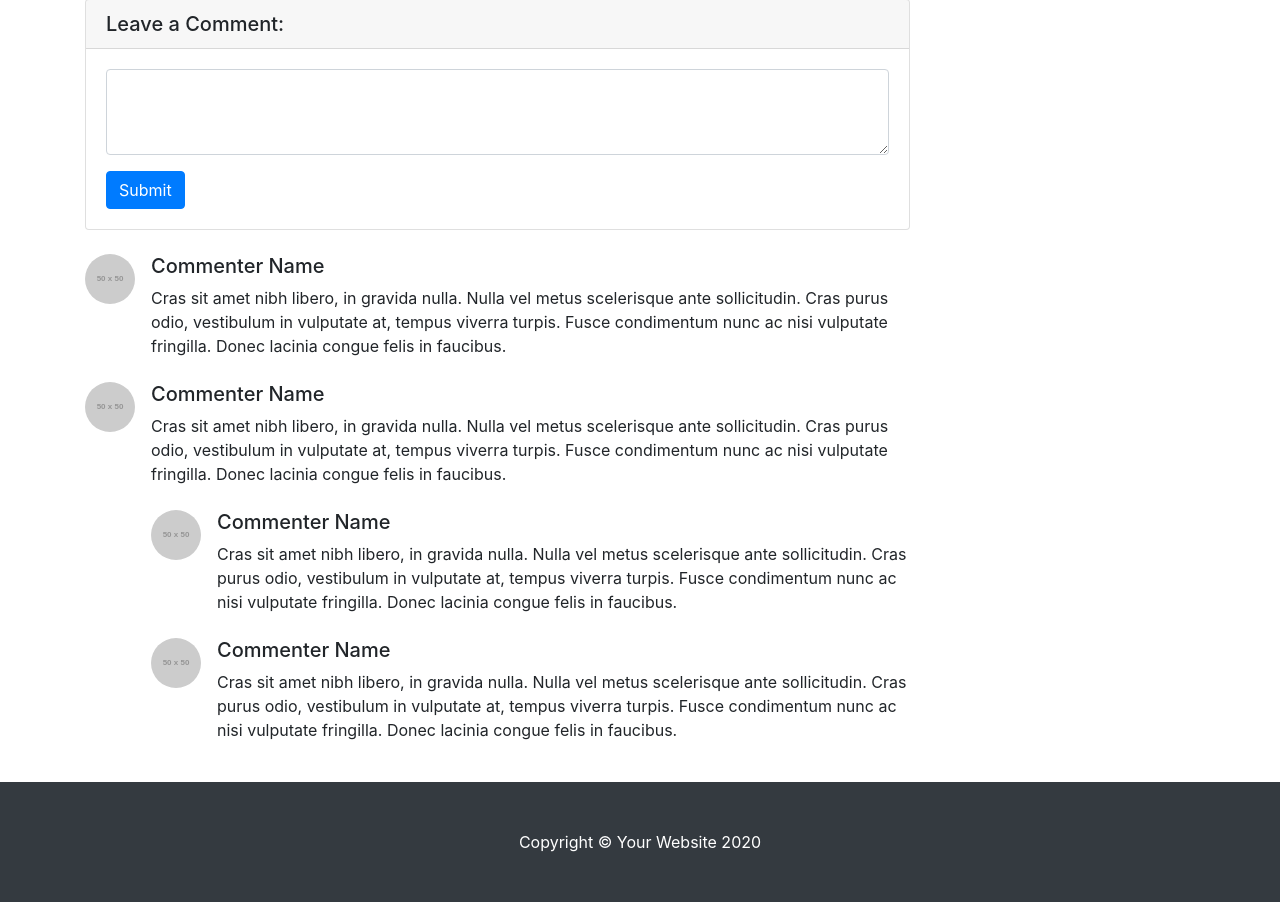
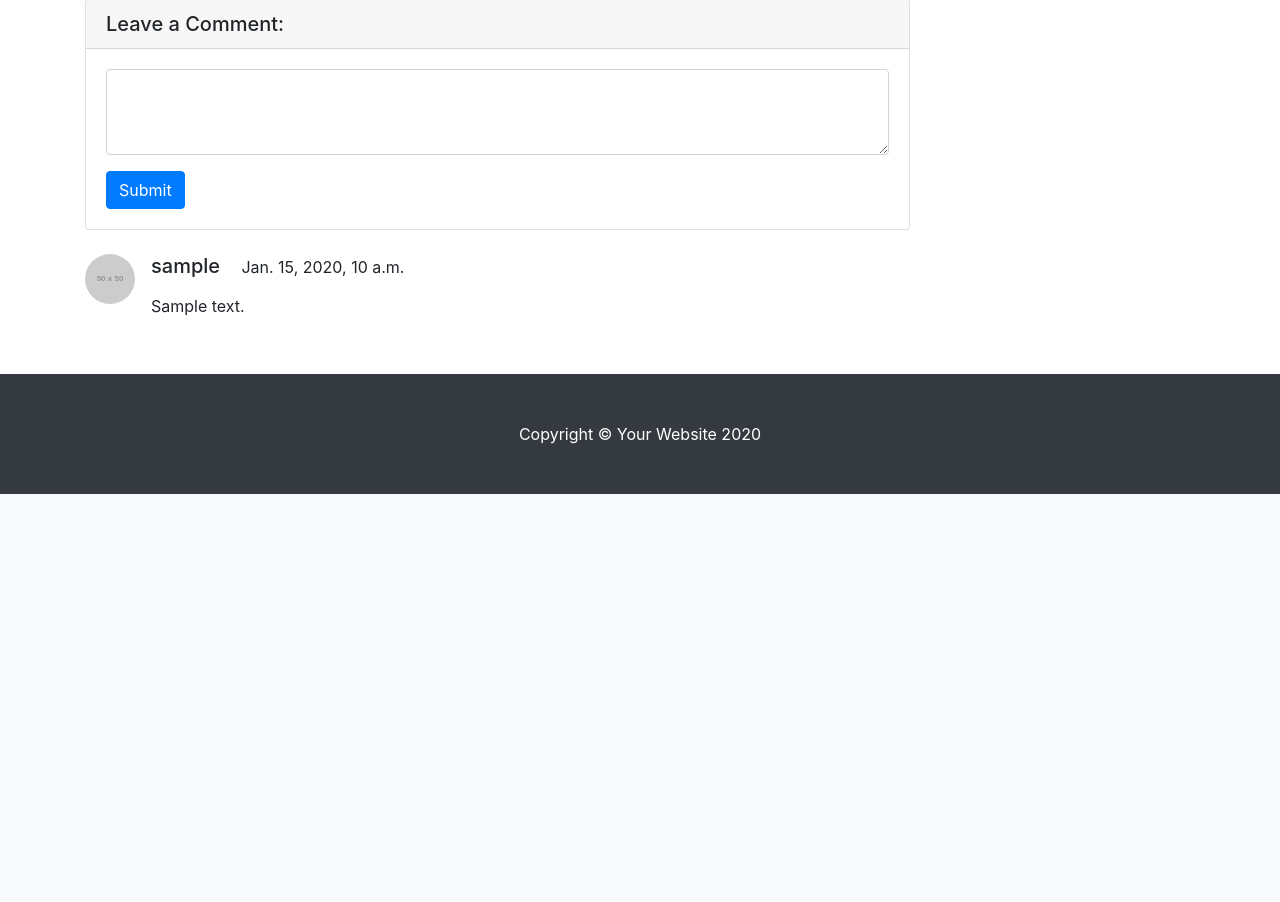
Before and after one commit to junngo/django-blog, a Django app: page /blog/1/ in a window 1280 px wide. Shown: the part 805-1707 px from the top of the page. After the commit the page ends 1299 px from the top, so only its background shows below. Run offline with Django 3.2, Linux system fonts and the light colour scheme; tables that the repository leaves empty hold one stand-in row (values such as "Sample post"); grey boxes marked "Sample" are stand-in pictures; grey boxes labelled with a size stand in for pictures from a placeholder-image service; some libraries are stand-ins or nearby versions.

Commit message:
creating comment model and printing comment on post detail

```diff
--- a/blog/admin.py
+++ b/blog/admin.py
@@ -1,5 +1,5 @@
 from django.contrib import admin
-from .models import Post, Category, Tag
+from .models import Post, Category, Tag, Comment
 
 # Register your models here.
 admin.site.register(Post)
@@ -14,3 +14,4 @@ class TagAdmin(admin.ModelAdmin):
     prepopulated_fields = {"slug": ("name", )}
 
 admin.site.register(Tag, TagAdmin)
+admin.site.register(Comment)
--- a/blog/models.py
+++ b/blog/models.py
@@ -51,3 +51,17 @@ class Post(models.Model):
 
     def get_file_ext(self):
         return self.get_file_name().split('.')[-1]
+
+
+class Comment(models.Model):
+    post = models.ForeignKey(Post, on_delete=models.CASCADE)
+    author = models.ForeignKey(User, on_delete=models.CASCADE)
+    content = models.TextField()
+    created_at = models.DateTimeField(auto_now_add=True)
+    modified_at = models.DateTimeField(auto_now=True)
+
+    def __str__(self):
+        return f"{self.author}-{self.content}"
+
+    def get_absolute_url(self):
+        return f"{self.post.get_absolute_url()}#comment-{self.pk}"
--- a/blog/templates/blog/post_detail.html
+++ b/blog/templates/blog/post_detail.html
@@ -96,39 +96,24 @@
       </div>
     </div>
 
-    <!-- Single Comment -->
-    <div class="media mb-4">
-      <img class="d-flex mr-3 rounded-circle" src="http://placehold.it/50x50" alt="">
-      <div class="media-body">
-        <h5 class="mt-0">Commenter Name</h5>
-        Cras sit amet nibh libero, in gravida nulla. Nulla vel metus scelerisque ante sollicitudin. Cras purus odio, vestibulum in vulputate at, tempus viverra turpis. Fusce condimentum nunc ac nisi vulputate fringilla. Donec lacinia congue felis in faucibus.
-      </div>
-    </div>
-
-    <!-- Comment with nested comments -->
-    <div class="media mb-4">
-      <img class="d-flex mr-3 rounded-circle" src="http://placehold.it/50x50" alt="">
-      <div class="media-body">
-        <h5 class="mt-0">Commenter Name</h5>
-        Cras sit amet nibh libero, in gravida nulla. Nulla vel metus scelerisque ante sollicitudin. Cras purus odio, vestibulum in vulputate at, tempus viverra turpis. Fusce condimentum nunc ac nisi vulputate fringilla. Donec lacinia congue felis in faucibus.
-
-        <div class="media mt-4">
+    {% if post.comment_set.exists %}
+      {% for comment in post.comment_set.iterator %}
+        <!-- Single Comment -->
+        <div class="media mb-4" id="comment-{{ comment.pk }}">
           <img class="d-flex mr-3 rounded-circle" src="http://placehold.it/50x50" alt="">
           <div class="media-body">
-            <h5 class="mt-0">Commenter Name</h5>
-            Cras sit amet nibh libero, in gravida nulla. Nulla vel metus scelerisque ante sollicitudin. Cras purus odio, vestibulum in vulputate at, tempus viverra turpis. Fusce condimentum nunc ac nisi vulputate fringilla. Donec lacinia congue felis in faucibus.
+            <h5 class="mt-0">
+              {{ comment.author.username }}
+              &nbsp;&nbsp;
+              <small>
+                {{ comment.created_at }}
+              </small>
+            </h5>
+            <p>{{ comment.content | linebreaks }}</p>
           </div>
         </div>
-
-        <div class="media mt-4">
-          <img class="d-flex mr-3 rounded-circle" src="http://placehold.it/50x50" alt="">
-          <div class="media-body">
-            <h5 class="mt-0">Commenter Name</h5>
-            Cras sit amet nibh libero, in gravida nulla. Nulla vel metus scelerisque ante sollicitudin. Cras purus odio, vestibulum in vulputate at, tempus viverra turpis. Fusce condimentum nunc ac nisi vulputate fringilla. Donec lacinia congue felis in faucibus.
-          </div>
-        </div>
-      </div>
-    </div>
+      {% endfor %}
+    {% endif %}
 
   </div>
 
```
Also changed, not shown: blog/tests.py (+13 -1 lines), blog/migrations/0011_comment.py (added).
